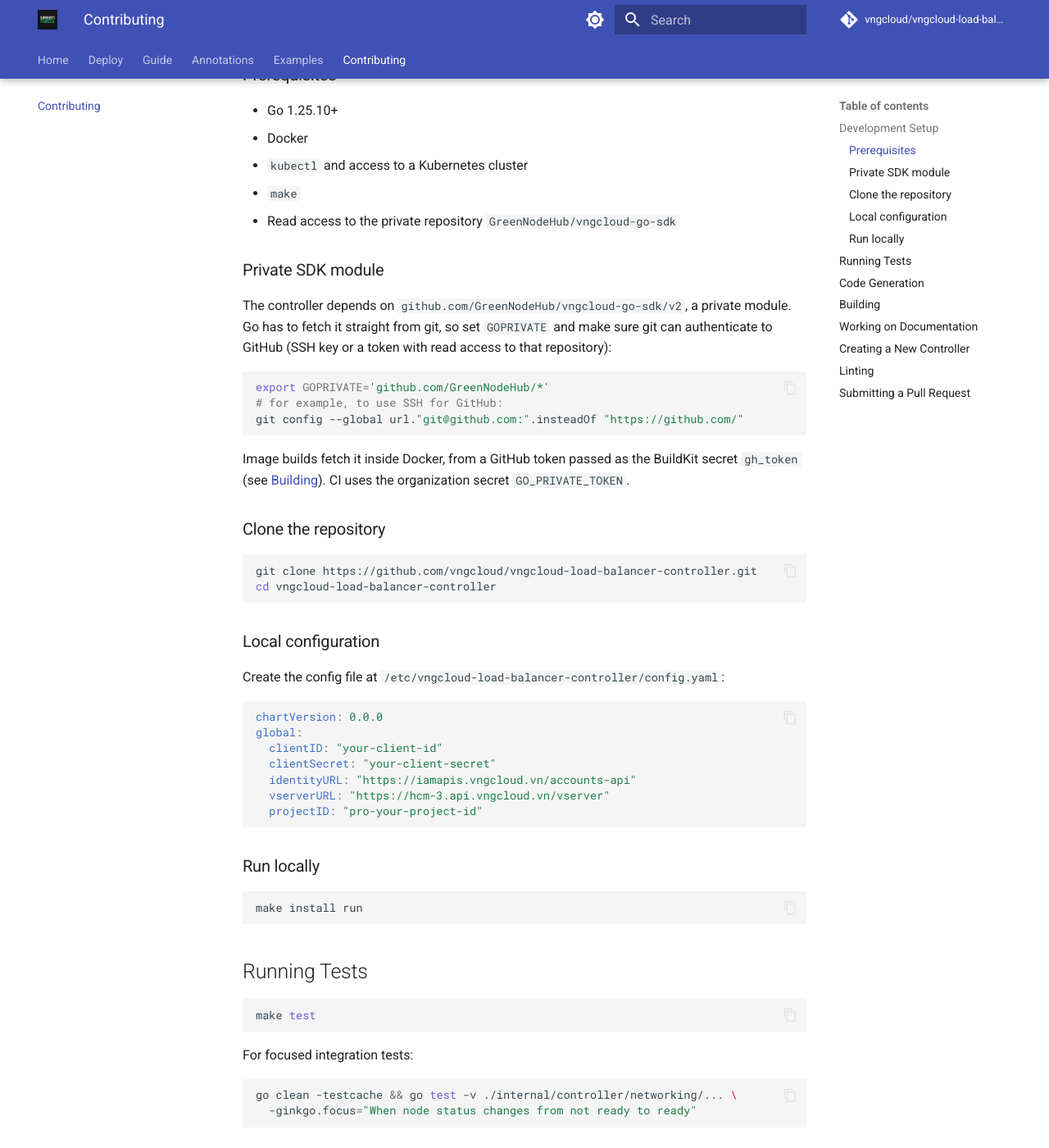
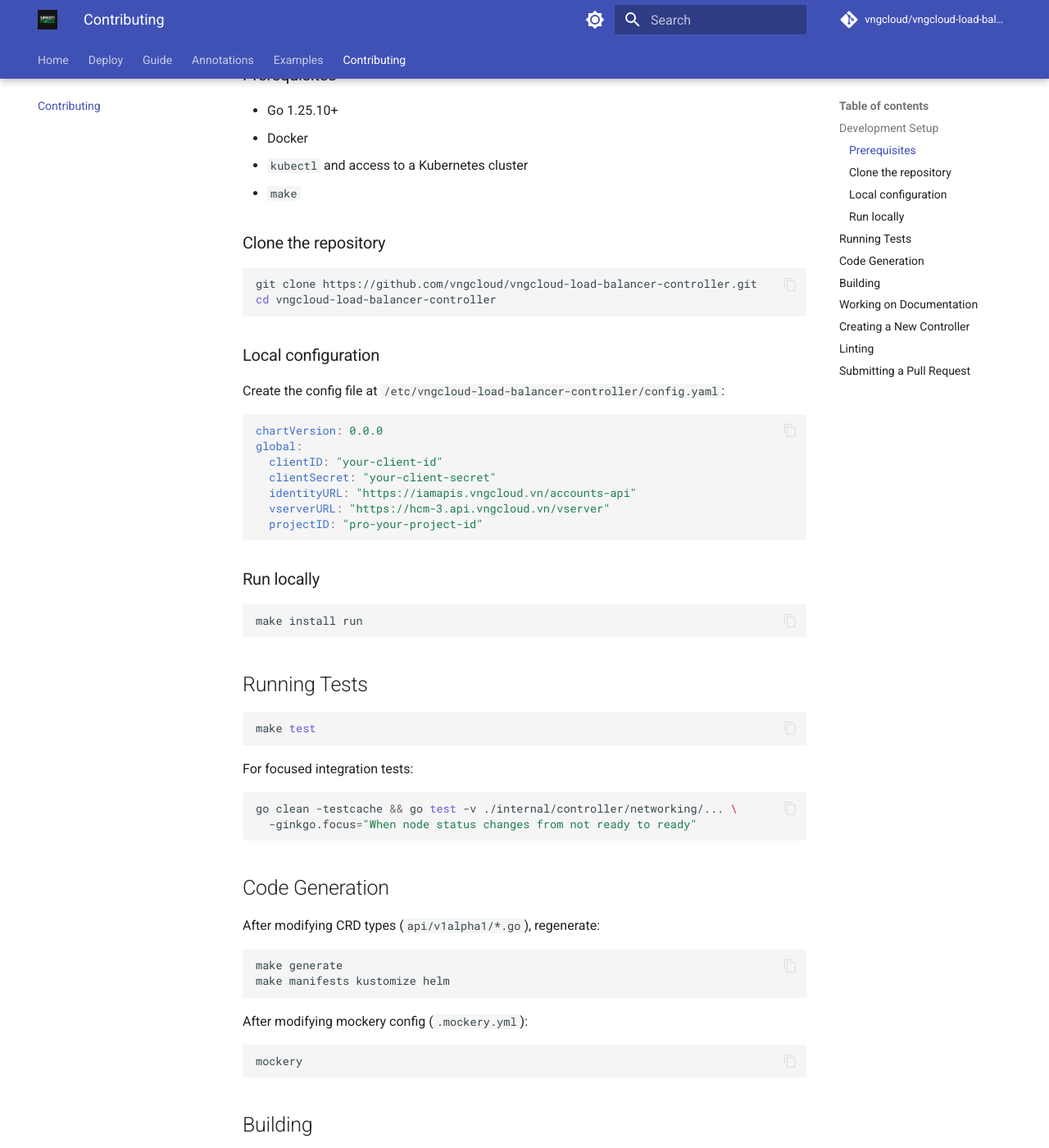
Before and after one commit to GreenNodeHub/vngcloud-load-balancer-controller, an MkDocs documentation site: the page built from docs/contributing.md, in a window 1280 px wide and 1400 px high, scrolled down 268 px. Shown: the whole window at 82% size. Built offline with MkDocs 1.6.1 and Material for MkDocs 9.7.7, drawn with Linux system fonts in a browser that asks for light colours; comment, search, counter and statistics services are not loaded; the version menu is left out; some of the changed text lies outside the part shown.

Commit message:
Revert "ci: fetch the private SDK module in CI and image builds"
This reverts commit cdcd652ce9550e320e5cb3faa25d107c551e5ea3.

The SDK repository is public, so CI and image builds fetch it without credentials.

````diff
--- a/docs/contributing.md
+++ b/docs/contributing.md
@@ -10,22 +10,6 @@
 - Docker
 - `kubectl` and access to a Kubernetes cluster
 - `make`
-- Read access to the private repository `GreenNodeHub/vngcloud-go-sdk`
-
-### Private SDK module
-
-The controller depends on `github.com/GreenNodeHub/vngcloud-go-sdk/v2`, a private module. Go has to
-fetch it straight from git, so set `GOPRIVATE` and make sure git can authenticate to GitHub (SSH key
-or a token with read access to that repository):
-
-```bash
-export GOPRIVATE='github.com/GreenNodeHub/*'
-# for example, to use SSH for GitHub:
-git config --global url."git@github.com:".insteadOf "https://github.com/"
-```
-
-Image builds fetch it inside Docker, from a GitHub token passed as the BuildKit secret `gh_token`
-(see [Building](#building)). CI uses the organization secret `GO_PRIVATE_TOKEN`.
 
 ### Clone the repository
 
@@ -85,8 +69,8 @@
 ## Building
 
 ```bash
-# Build and push image (GH_TOKEN lets the build fetch the private SDK module)
-GH_TOKEN=$(gh auth token) make docker-build docker-push IMG=<registry>/vngcloud-load-balancer-controller:<tag>
+# Build and push image
+make docker-build docker-push IMG=<registry>/vngcloud-load-balancer-controller:<tag>
 
 # Deploy to cluster
 make deploy IMG=<registry>/vngcloud-load-balancer-controller:<tag>
````
Also changed, not shown: CLAUDE.md (+0 -5 lines), 5 other files.
